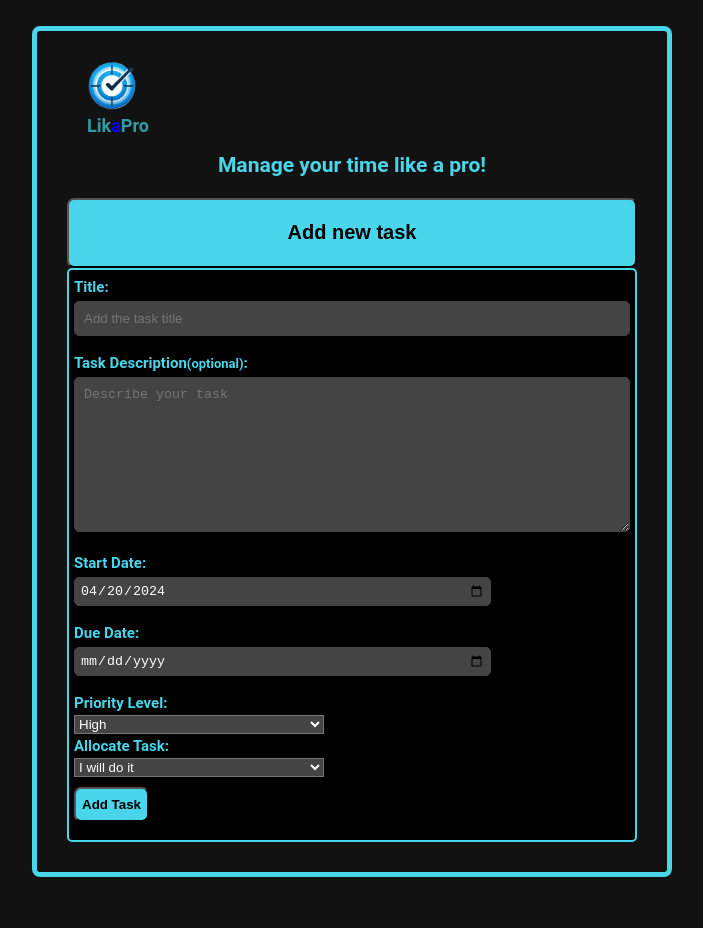
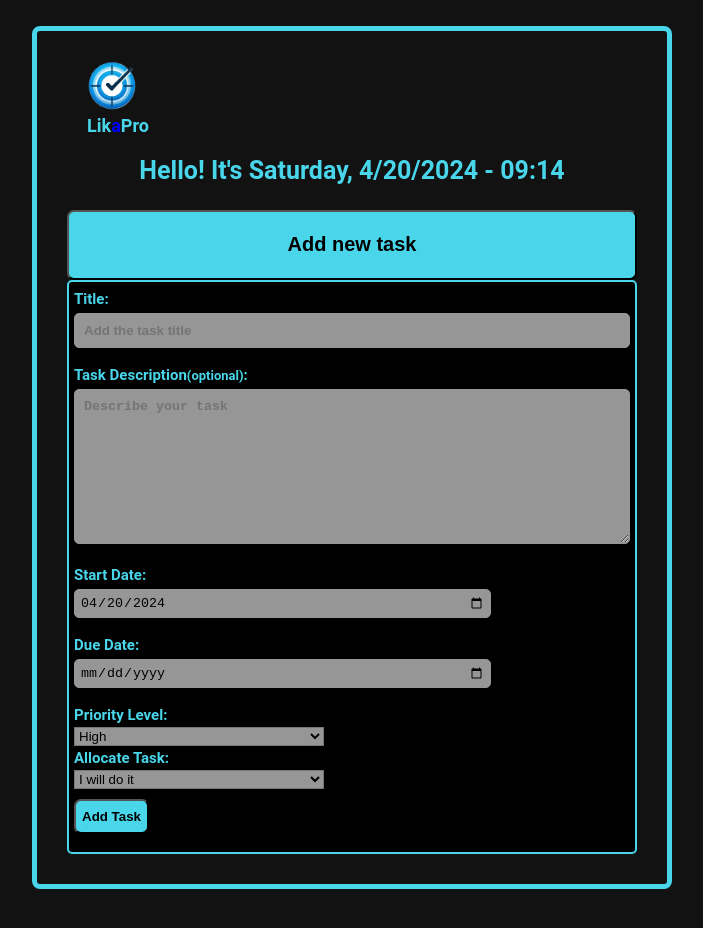
Before and after one commit to D-MHill/LikaPro-Time-management-application, a React (Create React App) app: page / in a window 1280 px wide. Both pictures are taken after a click on the button "Add new task". Shown: the top 928 px of the page, without its empty margins (352-1055 px from the left). Built offline with nearby package versions, Linux system fonts and the light colour scheme.

Commit message:
Day, date and time added

```diff
--- a/src/App.css
+++ b/src/App.css
@@ -16,7 +16,7 @@
 }
 
 .add-task{
-  background-color: rgb(73, 213, 234);;
+  background-color: rgb(73, 213, 234);
   color: black;
   font-weight: bold;
   font-size: 20px;
@@ -24,8 +24,13 @@
   width: 100%;
   border-radius: 7px;
 }
+.no-tasks {
+	color: rgb(73, 213, 234);
+  font-size: 16px;
+}
 
-h3{
+.hello{
+  font-size: 25px;
 
   color: rgb(73, 213, 234);
 }
--- a/src/App.js
+++ b/src/App.js
@@ -1,4 +1,4 @@
-import { useState } from "react";
+import React, { useState, useEffect } from "react";
 import TaskForm from "./components/task-form/TaskForm";
 import TaskList from "./components/task-list/TaskList";
 import Header from "./components/header/Header";
@@ -8,6 +8,7 @@ import "./App.css";
 function App() {
 	const [showForm, setShowForm] = useState(false);
 	const [taskLists, setTaskLists] = useState([]);
+	const [timeDate, setTimeDate] = useState("");
 
 	const handleCloseForm = () => {
 		setShowForm(false);
@@ -22,11 +23,36 @@ function App() {
 		setTaskLists(updatedTasks);
 	};
 
+	const handleTimeDate = () => {
+		const date = new Date();
+		const daysOfWeek = [
+			"Sunday",
+			"Monday",
+			"Tuesday",
+			"Wednesday",
+			"Thursday",
+			"Friday",
+			"Saturday",
+		];
+		const currentDayOfWeek = daysOfWeek[date.getDay()];
+		const hours = date.getHours().toString().padStart(2, "0");
+		const minutes = date.getMinutes().toString().padStart(2, "0");
+		const time = `${hours}:${minutes}`;
+		const dateTime = `${currentDayOfWeek}, ${date.toLocaleDateString()} - ${time}`;
+
+		setTimeDate(dateTime);
+	};
+
+
+	useEffect(() => {
+		handleTimeDate();
+	}, []);
+
 	return (
 		<div className="frame">
 			<div className="container">
 				<Header />
-				<h3>Manage your time like a pro!</h3>
+				<h3 className="hello">Hello! It's {timeDate}</h3>
 				<button className="add-task" onClick={() => setShowForm(true)}>
 					Add new task
 				</button>
--- a/src/components/header/Header.css
+++ b/src/components/header/Header.css
@@ -5,7 +5,7 @@ header {
 	background-color: hsl(0, 0%, 7%);
 	height: 70px;
 	image-rendering: src;
-	color: rgb(53, 153, 167);
+	color: rgb(73, 213, 234);
 }
 
 img {
--- a/src/components/task-form/TaskForm.css
+++ b/src/components/task-form/TaskForm.css
@@ -1,4 +1,3 @@
-
 .form-container {
 	display: flex;
 	flex-direction: column;
@@ -8,17 +7,14 @@
 	border-radius: 5px;
 	padding: 5px;
 	height: 70vh;
-
-
 }
-#submit{
+#submit {
 	background-color: rgb(73, 213, 234);
 	color: black;
 	font-weight: bold;
 	height: 35px;
 	border-radius: 7px;
 	margin-top: 10px;
-
 }
 label {
 	font-weight: bold;
@@ -30,32 +26,32 @@ textarea {
 	width: 100%;
 	padding: 9px;
 	margin: 5px 0 15px 0;
-  border: 1px solid #444;
+	border: 1px solid #969696;
 	border-radius: 5px;
-  background-color: #444;
+	background-color: #969696;
 	box-sizing: border-box;
-  color: white;
+	color: black;
+    font-weight: bolder;
 }
 
-input[type="date"]{
+input[type="date"] {
 	width: 75%;
 	padding: 5px;
 	margin: 5px 0 15px 0;
-  border: 1px solid #444;
+	border: 1px solid #969696;
 	border-radius: 5px;
-  background-color: #444;
+	background-color: #969696;
 	box-sizing: border-box;
-  color: white; }
+	color: black;
+}
 
 #priority,
 #task-status,
 #task-allocate {
-  background-color: #444;
+	background-color: #969696;
 	width: 45%;
-  color: white;
+	color: bl;
 }
-
-
 
 textarea {
 	resize: vertical;
--- a/src/components/task-list/TaskList.css
+++ b/src/components/task-list/TaskList.css
@@ -1,3 +1,3 @@
-h1{
-    color: rgb(73, 213, 234);;
+h1 {
+	color: rgb(73, 213, 234);
 }
--- a/src/components/task-list/TaskList.js
+++ b/src/components/task-list/TaskList.js
@@ -2,7 +2,7 @@ import Task from "../task/Task";
 
 function TaskList({ arrayOfTasks, handleDeleteTask }) {
 	if (arrayOfTasks.length === 0) {
-		return <h3>You have no tasks yet</h3>;
+		return <h3 className="no-tasks">You have no tasks yet</h3>;
 	}
 
 	const sortedTasks = arrayOfTasks.sort((a, b) => {
```
Lines whose indentation alone changed are shown as unchanged.
